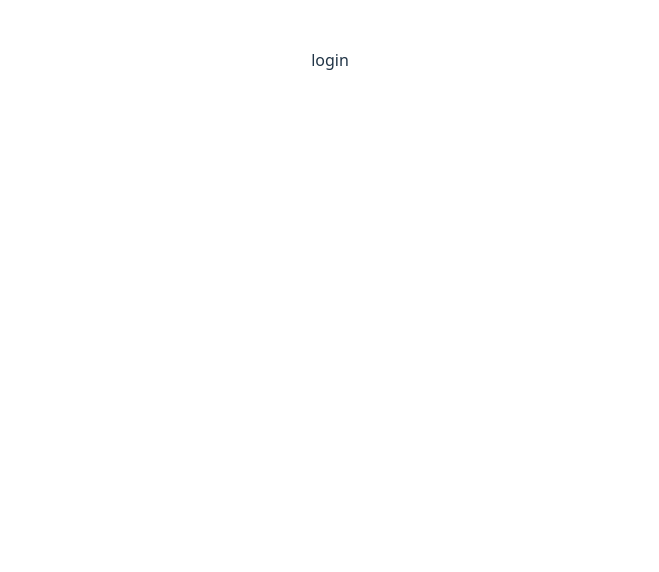
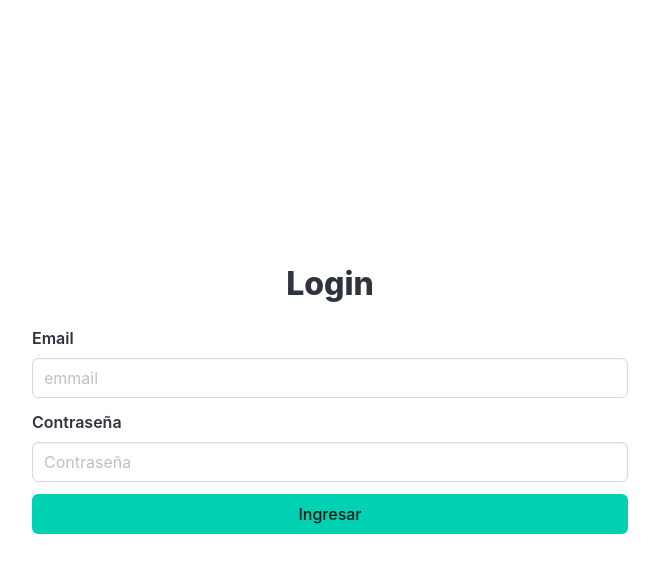
Before and after one commit to juanjts/acema, a Svelte app: page / in a window 1280 px wide. Shown: the top 572 px of the page, without its empty margins (310-969 px from the left). Built offline with nearby package versions, Linux system fonts and the light colour scheme.

Commit message:
install bulma css and add login page

```diff
--- a/package.json
+++ b/package.json
@@ -14,6 +14,7 @@
     "vite": "^7.3.1"
   },
   "dependencies": {
+    "bulma": "^1.0.4",
     "svelte-spa-router": "^4.0.1"
   }
 }
--- a/src/app.css
+++ b/src/app.css
@@ -28,6 +28,7 @@ body {
   place-items: center;
   min-width: 320px;
   min-height: 100vh;
+  max-height: 100vh;
 }
 
 h1 {
@@ -41,6 +42,7 @@ h1 {
 
 #app {
   max-width: 1280px;
+  width: 100%;
   margin: 0 auto;
   padding: 2rem;
   text-align: center;
--- a/src/main.js
+++ b/src/main.js
@@ -1,6 +1,7 @@
 import { mount } from 'svelte'
 import './app.css'
 import App from './App.svelte'
+import 'bulma/css/bulma.min.css'
 
 const app = mount(App, {
   target: document.getElementById('app'),
--- a/src/pages/Login.svelte
+++ b/src/pages/Login.svelte
@@ -1,7 +1,47 @@
 <script>
+// @ts-nocheck
 
+let userAccount = null;
+let pass = null;
+
+const handleLogin = async () => {
+    console.log('login')
+}
 </script>
 
-<div>
-    <p>login</p>
+
+<div class="column is-half is-flex is-flex-direction-column is-justify-content-center">
+    <h1 class="title has-text-centered">Login</h1>
+
+    <div class="field">
+        <label class="label has-text-left" for="userAccount">Email</label>
+        <div class="control">
+            <input class="input"
+            id="userAccount"
+            type="email"
+            placeholder="emmail"
+            bind:value={userAccount}>
+        </div>
+    </div>
+
+    <div class="field">
+        <label class="label has-text-left" for="pass">Contraseña</label>
+        <div class="control">
+            <input class="input"
+            id="pass"
+            type="password"
+            placeholder="Contraseña"
+            bind:value={pass}>
+        </div>
+    </div>
+
+    <div class="field">
+        <button class="button is-primary is-fullwidth" on:click={handleLogin()}>
+            Ingresar
+        </button>
+    </div>
 </div>
+
+<style>
+
+</style>
```
Also changed, not shown: 1 other file (tests, documents, lock files or other folders).
